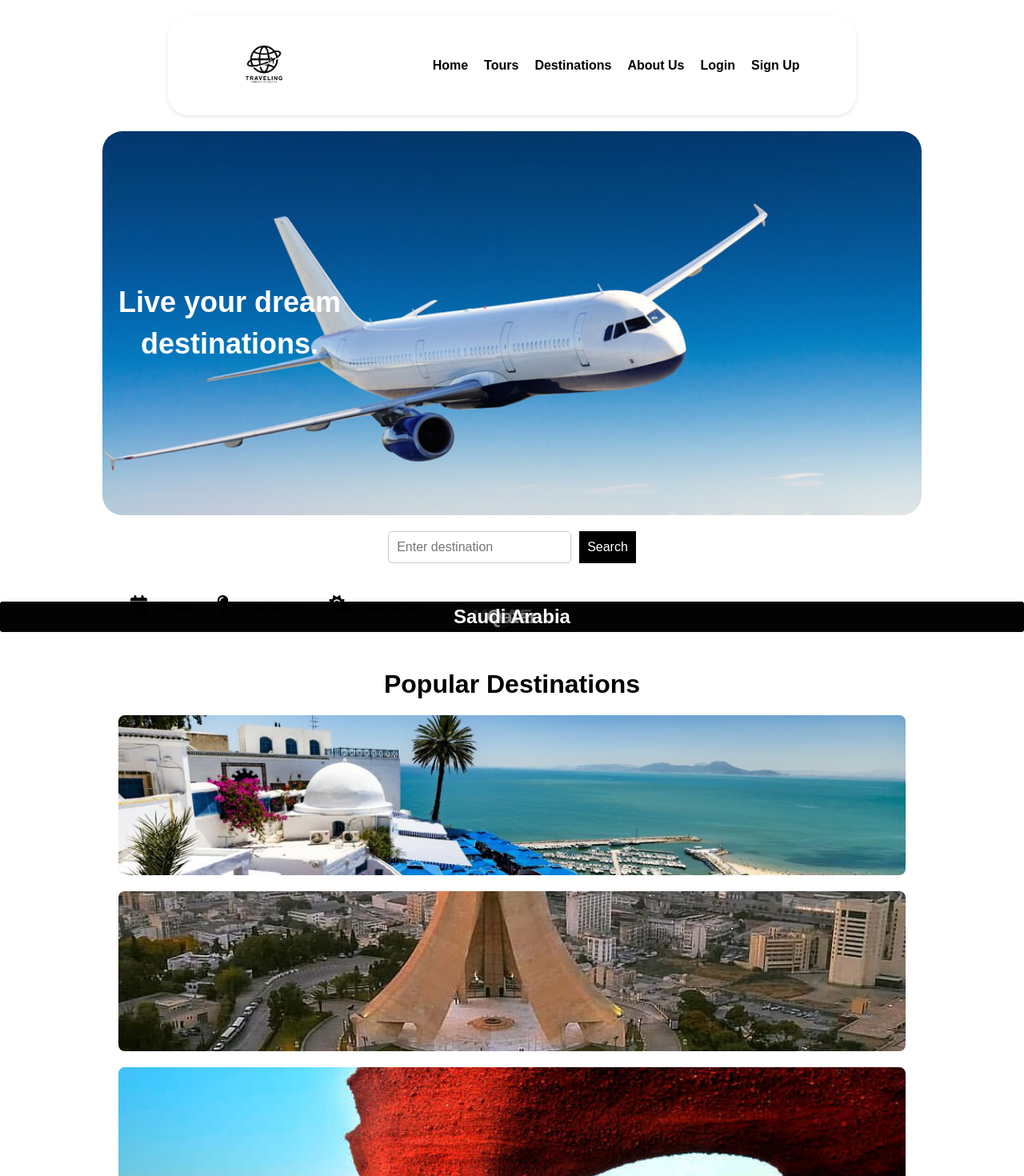
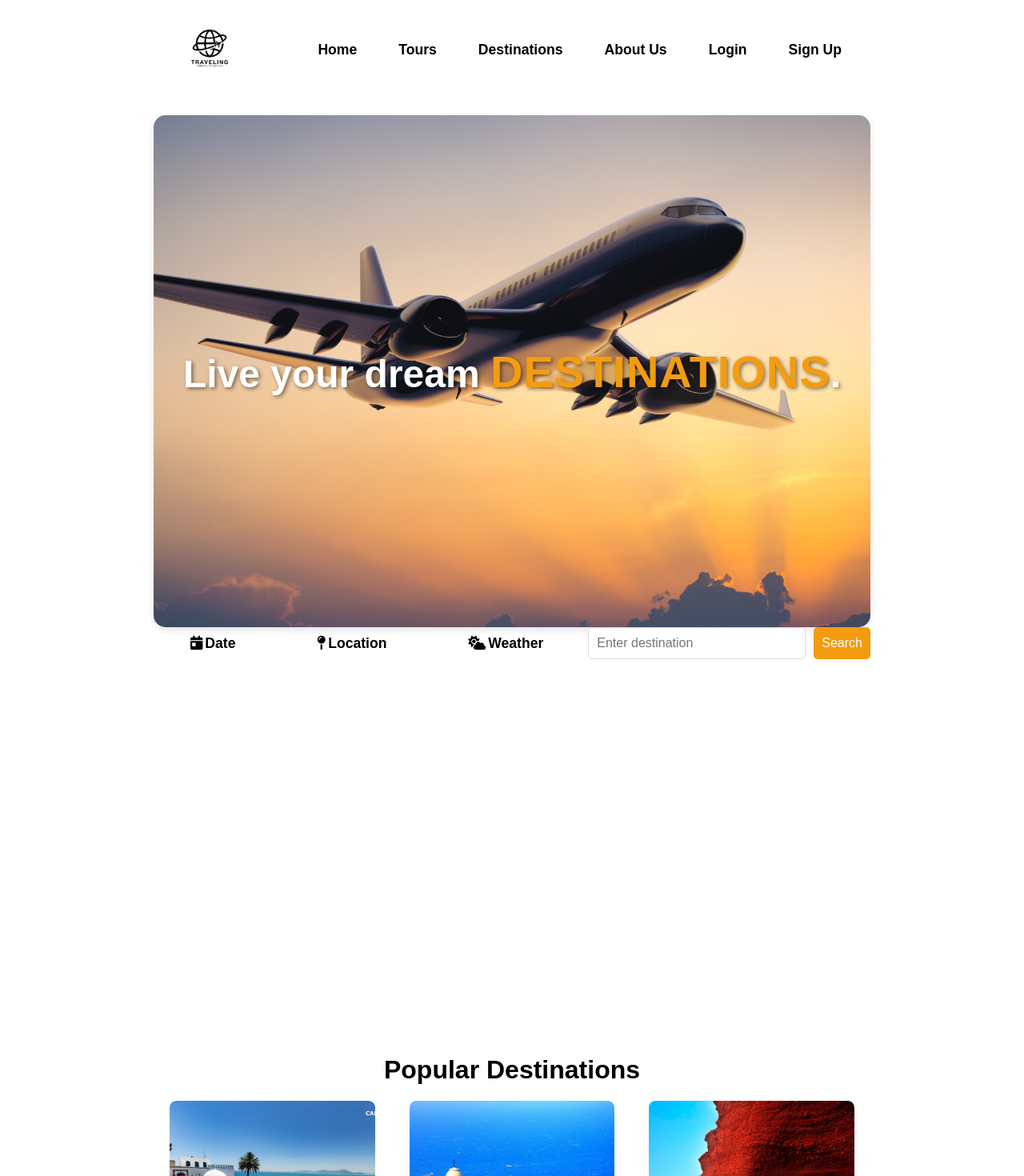
Before and after one commit to malek-mahjoub2/Travel-Planner-Capstone, a React (Create React App) app: page / in a window 1280 px wide. Shown: the top 1470 px of the page at 80% size. Built offline with nearby package versions, Linux system fonts and the light colour scheme.

Commit message:
adjust the design

```diff
--- a/src/App.css
+++ b/src/App.css
@@ -4,6 +4,11 @@ body {
 }
 .App {
   text-align: center;
+}
+.app-container {
+  display: flex;
+  flex-direction: column;
+  margin: 0 15%;  /* 15% margin from both left and right */
 }
 
 .App-logo {
@@ -41,153 +46,229 @@ body {
   }
 
 }
-/* Global Styles */
-body {
-  margin: 0;
-  font-family: Arial, sans-serif;
-}
-
-.App {
-  width: 80%; /* Center the content with 80% width */
-  margin: 0 auto; /* Apply automatic margin on left and right for centering */
-  padding: 20px 0; /* Top and bottom padding for spacing */
-  box-sizing: border-box;
-  height: 100vh;
-}
 
 /* Navbar Styles */
 .navbar {
-  background-color: white; /* White background for navbar */
+  display: flex;
+  justify-content: space-between;
+  align-items: center;
   padding: 10px 20px;
-  box-shadow: 0 2px 5px rgba(0, 0, 0, 0.1); /* Slight shadow for the navbar */
-  display: flex;
-  justify-content: space-around; /* Space between logo and links */
-  align-items: center;
-  position: fixed;
-
-  width: 80%; /* Ensure navbar width is same as content */
-  margin: 0 auto;
-  border-radius: 25px;
-  z-index: 100;
-  position: relative;
+  margin-bottom: 20px;
+}
+.navbar .logo img {
+  height: 100px; /* Adjust the logo size */
+  width: auto; /* Maintain aspect ratio */
 }
 
-.navbar .logo img {
-  width: 50px;
+
+.nav-links {
+  display: flex;
+  list-style-type: none;
+  margin: 0;
+  padding: 0;
 }
 
-.navbar .nav-links {
-  list-style: none;
-  display: flex;
-}
-
-.navbar .nav-links li {
+.nav-links li {
   margin-left: 20px;
 }
 
-.navbar .nav-links a {
-  color: black; /* Default link color */
-  font-weight: bold; /* Make links bold */
-  transition: color 0.3s ease-in-out;
+.nav-links a {
   text-decoration: none;
+  color: black;
+  font-size: 1.1rem;
+  font-weight: 600;
+  padding: 8px 16px;
+  transition: background-color 0.3s, transform 0.2s;
 }
 
-.navbar .nav-links a:hover {
-  color: skyblue;
+.nav-links a:hover {
+  background-color: #f39c12; /* Yellow color on hover */
+  border-radius: 5px; /* Rounded corners when hovering */
+  transform: scale(1.05);
 }
 
+/* Responsive Styling */
+@media (max-width: 768px) {
+  .navbar-container {
+    flex-direction: column;
+    align-items: center;
+    .navbar .logo img {
+      height: 60px;
+    }
+  }
+
+  .navbar-links {
+    flex-direction: column;
+    align-items: center;
+    margin-top: 10px;
+  }
+
+  .navbar-links a {
+    padding: 10px 20px;
+    font-size: 1.2rem;
+  }
+}
 /* Background Section */
 .background-section {
-  background-image: url('./images/background.jpg');
+  display: flex;
+  justify-content: center;
+  align-items: center;
+  height: 80vh;
+  background-image: url('./images/plan.jpg');
   background-size: cover;
   background-position: center;
-  height: 60vh;
-  margin:20px 0;
-  border-radius: 25px;
-  display: flex;
-  justify-content: flex-start;
-  align-items: center;
-  padding: 20px;
-  box-sizing: border-box;
+  text-align: center;
+  border-radius: 15px;
+  padding: 0 20px;
+  box-shadow: 0 4px 10px rgba(0, 0, 0, 0.1);
 }
-.background-content {
-  color: white;
-  font-size: 28px;
-  padding-left: 20px;
-  max-width: 50%;
+#home, #destinations, #tours, #about, #contact {
+  padding: 60px 20px;
+  margin-bottom: 40px;
+  border-radius: 15px;
+  background-color: white;
+  box-shadow: 0 4px 6px rgba(0, 0, 0, 0.1);
+}
+
+/* Styling for the title */
+.title {
+  font-size: 3rem;
+  color: #fff;
+  font-family: 'Arial', sans-serif;
+  font-weight: bold;
+  text-shadow: 2px 2px 5px rgba(0, 0, 0, 0.5);
+}
+
+/* Styling for the highlighted 'destinations' text */
+.highlight {
+  color: #f39c12;
+  font-size: 3.5rem;
+  letter-spacing: 1px;
+  text-transform: uppercase;
+}
+
+/* Responsive Design: Make sure text is legible on smaller screens */
+@media (max-width: 768px) {
+  .title {
+    font-size: 2rem;
+  }
+
+  .highlight {
+    font-size: 2.5rem;
+  }
 }
 
 
 
 
-.navbar .logo img {
-  width: 100px; /* Adjust the size of the logo */
-}
-.title {
-  font-size: 36px;
-  font-weight: bold;
-  color: white;
-  margin: 0;
+
+/* InfoBar Container Styling */
+.info-bar-container {
+  display: flex;
+  flex-direction: column;
+  align-items: center;
+  justify-content: center;
+  width: 50%; /* Make the container take up half the width */
+  position: absolute; /* To position it above the background */
+  bottom: 10px; /* Set the bottom 10px from the background section */
+  left: 50%; /* Center it horizontally */
+  transform: translateX(-50%); /* Centering the container */
+  box-shadow: 0 4px 6px rgba(0, 0, 0, 0.1); /* Light shadow for the box */
+  border-radius: 15px; /* Rounded corners for the box */
+  background-color: #fff; /* White background for the box */
+  padding: 20px;
+  z-index: 10; /* Ensure it's above other elements */
+  border: 1px solid #ddd;
 }
 
-.title span {
-  display: block;
-  font-size: 36px;
-  color: white;
-  margin-top: 10px;
+/* Flexbox Layout for Info Bar and Search Bar */
+.info-bar {
+  display: flex;
+  justify-content: space-between; /* Space out the info section */
+  margin-bottom: 50%; /* Space between static info and search bar */
 }
 
-/* InfoBar Styles */
-.info-bar {
-  background-color: white;
-  padding: 20px;
+/* Styling for Date, Location, Weather */
+.date-location-weather {
   display: flex;
-  justify-content: space-between;
-  position: relative;
-  font-size: 1.2rem;
+  justify-content: space-around;  /* Make sure to space items evenly */
+  width: 100%; /* Full width of container */
+  font-size: 1.1rem;
+  text-align: center;
+}
+
+.date-location-weather span {
+  margin-right: 10px; /* Space between each info item */
+  display: flex;
   align-items: center;
-  border-radius: 10px;
-}
-.date-location-weather span {
-  margin: 0 15px;
 }
 
 .date-location-weather i {
-  font-size: 1.5rem;
-  margin-right: 10px;
-}
-.date-location-weather strong {
-  font-weight: bold;
-  color: black;
+  margin-right: 3px; /* Space between icon and text */
 }
 
-/* Search Bar Styles */
-.search-bar {
-  margin: 20px;
+
+/* Responsive Design */
+@media (max-width: 768px) {
+  .info-bar-container {
+    width: 90%; /* Adjust width for smaller screens */
+  }
+
+  .info-bar {
+    flex-direction: column;
+    align-items: center;
+  }
+
+  .search-bar {
+    flex-direction: column;
+    align-items: center;
+  }
+
+  .search-bar input {
+    width: 100%; /* Full width on mobile */
+    margin-bottom: 10px; /* Space between input and button */
+  }
+
+  .search-bar button {
+    width: 100%; /* Full width button on mobile */
+  }
 }
+
 .search-bar form {
   display: flex;
-  justify-content: center;
-  margin-top: 20px;
+  gap: 10px;
 }
 
 .search-bar input {
   padding: 10px;
   font-size: 1rem;
+  width: 250px;
+  border: 1px solid #ddd;
   border-radius: 5px;
-  border: 1px solid #ccc;
-  margin-right: 10px;
 }
 
 .search-bar button {
-  color:white;
   padding: 10px;
-  font-size: 16px;
-  background-color: #000000;
+  background-color: #f39c12;
+  color: white;
   border: none;
+  border-radius: 5px;
   cursor: pointer;
+  font-size: 1rem;
 }
 
 .search-bar button:hover {
-  background-color:rgb(115, 115, 225);
+  background-color: #e67e22;
 }
+
+/* Styling for the Search Results */
+.search-result {
+  text-align: center;
+  margin-top: 20px;
+  font-size: 1.2rem;
+  color: #333;
+}
+
+.search-result h3 {
+  font-weight: 600;
+}
--- a/src/App.js
+++ b/src/App.js
@@ -1,7 +1,7 @@
 import React, { useState } from 'react';
 import Navbar from './components/Navbar';
 import InfoBar from './components/InfoBar';
-import SearchBar from './components/SearchBar';
+
 import Background from './components/Background';
 import './App.css';
 import '@fortawesome/fontawesome-free/css/all.min.css';
@@ -9,23 +9,36 @@ import PopularDestinations from './components/PopularDestinations';
 
 
 function App() {
-  const [destination, setDestination] = useState('');
+  const [searchResult, setSearchResult] = useState('');
 
+  // List of countries for search validation
+  const countries = [
+    { name: 'Tunisia' },
+    { name: 'Algeria' },
+    { name: 'Morocco' },
+    { name: 'UAE' },
+    { name: 'Qatar' },
+    { name: 'Saudi Arabia' },
+  ];
+
+  // Handle the country search
   const handleSearch = (destination) => {
-    setDestination(destination);
-    console.log(`Searching for destination: ${destination}`);
+    const country = countries.find(c => c.name.toLowerCase() === destination.toLowerCase());
+    if (country) {
+      setSearchResult(`You selected ${country.name}`);
+    } else {
+      setSearchResult('Invalid country');
+    }
   };
 
   return (
-    <div className="App">
-      <Navbar />
+    <div className="app-container">
+      <Navbar />  {/* Navbar component */}
       <Background />
-      <SearchBar onSearch={handleSearch} />
-      <InfoBar />
-      <PopularDestinations />
-
+      <InfoBar onSearch={handleSearch} searchResult={searchResult} /> {/* InfoBar component */}
+      <PopularDestinations /> {/* PopularDestinations component */}
     </div>
-  );
+);
 }
 
 export default App;
--- a/src/components/Background.js
+++ b/src/components/Background.js
@@ -1,10 +1,12 @@
 import React from 'react';
+
 
 function Background() {
   return (
     <div className="background-section">
-      <h2 className="title">Live your dream <span>destinations.</span></h2>
-
+      <h2 className="title">
+        Live your dream <span className="highlight">destinations</span>.
+      </h2>
     </div>
   );
 }
--- a/src/components/InfoBar.js
+++ b/src/components/InfoBar.js
@@ -1,12 +1,39 @@
-import React from 'react';
+import React, { useState } from 'react';
 
 function InfoBar() {
+  // State for SearchBar
+  const [destination, setDestination] = useState('');
+
+  const handleChange = (e) => {
+    setDestination(e.target.value);
+  };
+
+  const handleSubmit = (e) => {
+    e.preventDefault();
+    // Handle search action (you can call a parent function or process it here)
+    console.log("Searching for:", destination);
+  };
+
   return (
     <div className="info-bar">
+      {/* InfoBar Section */}
       <div className="date-location-weather">
-      <span><i className="fas fa-calendar-day"></i> <strong>Date</strong></span>
+        <span><i className="fas fa-calendar-day"></i> <strong>Date</strong></span>
         <span><i className="fas fa-map-pin"></i> <strong>Location</strong></span>
         <span><i className="fas fa-cloud-sun"></i> <strong>Weather</strong></span>
+      </div>
+
+      {/* SearchBar Section */}
+      <div className="search-bar">
+        <form onSubmit={handleSubmit}>
+          <input
+            type="text"
+            placeholder="Enter destination"
+            value={destination}
+            onChange={handleChange}
+          />
+          <button type="submit">Search</button>
+        </form>
       </div>
     </div>
   );
--- a/src/components/PopularDestinations.css
+++ b/src/components/PopularDestinations.css
@@ -10,24 +10,25 @@
 
   .country-grid {
     display: flex;
-    flex-wrap: wrap;
-    justify-content: space-around;
+    flex-wrap: wrap; /* Allow the items to wrap */
+    justify-content: space-between; /* Distribute items with equal space */
     gap: 20px; /* Gap between the images */
     margin-top: 20px;
   }
 
   .country-card {
-    width: 100%; /* Make image fill the width of the container */
-    height: 200px; /* Set a fixed height for the images */
-    object-fit: cover;
+    width: 30%; /* Make each card take up 30% of the width (3 items per row) */
+    position: relative;
+    cursor: pointer;
+    border-radius: 8px;
+    overflow: hidden;
   }
 
   .country-card img {
-    width: 100%;
+    width: 100%; /* Make image fill the width of the container */
+    height: 200px; /* Set a fixed height for the images */
+    object-fit: cover; /* Make the images cover the area without distortion */
     border-radius: 8px;
-    transition: transform 0.3s ease-in-out;
-    height: 200px; /* Set a fixed height for the images */
-    object-fit: cover;
   }
 
   .country-card img:hover {
@@ -47,6 +48,8 @@
     padding: 5px;
     border-radius: 4px;
   }
+
+  /* Make it responsive */
   @media (max-width: 768px) {
     .country-card {
       width: 45%; /* 2 images per row on smaller screens */
--- a/src/components/SearchBar.js
+++ /dev/null
@@ -1,30 +0,0 @@
-import React, { useState } from 'react';
-
-function SearchBar({ onSearch }) {
-    const [destination, setDestination] = useState('');
-
-    const handleChange = (e) => {
-        setDestination(e.target.value);
-    };
-
-    const handleSubmit = (e) => {
-        e.preventDefault();
-        onSearch(destination);
-    };
-
-    return (
-        <div className="search-bar">
-        <form onSubmit={handleSubmit}>
-            <input
-            type="text"
-            placeholder="Enter destination"
-            value={destination}
-            onChange={handleChange}
-            />
-            <button type="submit">Search</button>
-        </form>
-        </div>
-    );
-}
-
-export default SearchBar;
```
Also changed, not shown: src/images/alger.jpg, src/images/plan.jpg (added).
